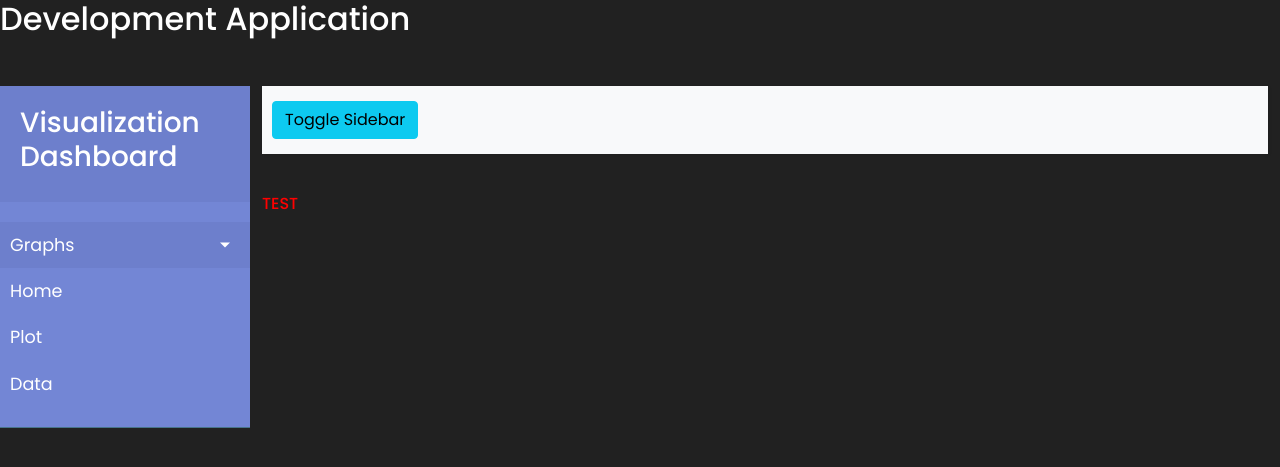
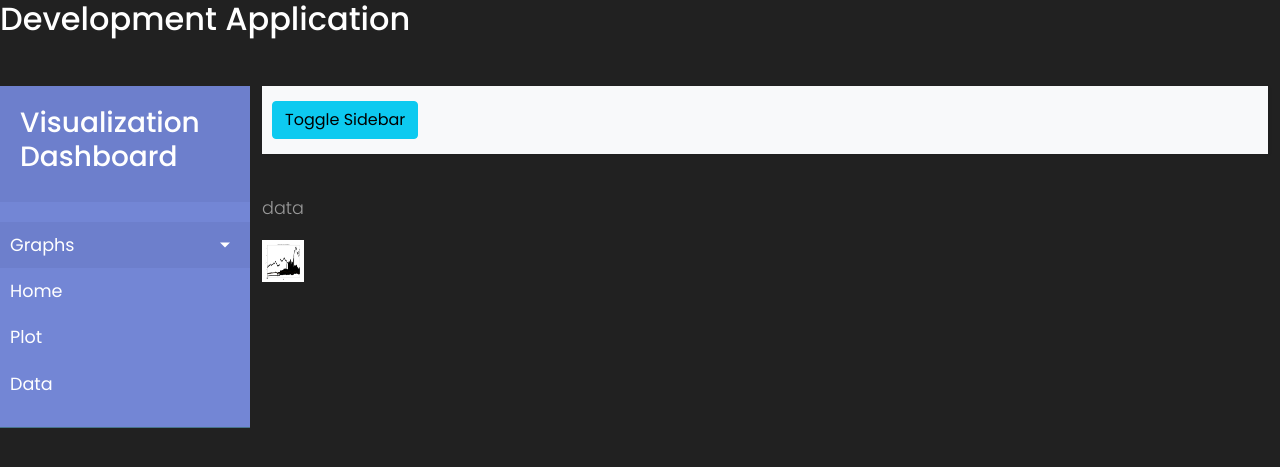
Before and after one commit to zalekco/Data-Visualizer, a Flask app: page /display in a window 1280 px wide. Shown: the top 467 px of the page. Run offline with Flask 2, Linux system fonts and the light colour scheme; parts of the project's set-up code (start-up, migrations or seed data) failed here and were passed over; some libraries are stand-ins or nearby versions.

Commit message:
Static File Manipulation and Pass-Through

```diff
--- a/main/__init__.py
+++ b/main/__init__.py
@@ -2,6 +2,7 @@ import sys
 from flask import Flask
 from flask_sqlalchemy import SQLAlchemy
 import pandas as pd
+import matplotlib as plt
 import os
 
 
--- a/main/routes.py
+++ b/main/routes.py
@@ -1,13 +1,12 @@
-import io
-import random
+# import io
+# import random
 from main import app
 from flask import render_template, url_for, request, Response
 import pandas as pd
-from pandas import Series, DataFrame
-import matplotlib.pyplot as py
-import matplotlib as plt
-from matplotlib.backends.backend_agg import FigureCanvasAgg as FigureCanvas
-from matplotlib.figure import Figure
+from pandas import Series
+import matplotlib.pyplot as plt
+# from matplotlib.backends.backend_agg import FigureCanvasAgg as FigureCanvas
+# from matplotlib.figure import Figure
 
 #### LOGIC FOR PLOTTING ####
 tickers = [
@@ -36,10 +35,10 @@ HTTP_request = f'https://cloud.iexapis.com/stable/stock/market/batch?symbols={ti
 
 data = pd.read_json(HTTP_request)
 
-print(data['JPM'] ['chart'])
+# print(data['JPM'] ['chart'])
 
 for ticker in tickers:
-    pd.series_dict.update({ticker : pd.DataFrame(data[ticker]['chart'])['close']})
+    Series.to_dict({ticker : pd.DataFrame(data[ticker]['chart'])['close']})
 
 series_list = []
 
@@ -74,7 +73,8 @@ ticks = range(1, len(data.columns)+1)
 labels = list(data.columns)
 plt.xticks(ticks, labels, fontsize=20)
 
-plt.savefig('static/images/data.png')
+ddata = plt.savefig('main/static/images/data.png')
+plt.close(ddata)
 
 
 ### END CHART ###
@@ -88,4 +88,8 @@ def main():
 
 @app.route("/display")
 def plot():
-    return render_template('display.html', name = 'data', url='/static/images/data.png')
+    return render_template('display.html', name = 'data', url='main/static/images/data.png')
+
+# def image(x):
+#     x = datad
+#     return (x)
--- a/main/templates/display.html
+++ b/main/templates/display.html
@@ -31,7 +31,9 @@
 
     <div class="page-header min-height-300 border-radius-xl mt-4">
         <div>
-            <h6 style="color:red">TEST</h6>
+            <p>{{ name }}</p>
+
+            <img src="{{url}}" alt="Chart" height="42" width="42">
         </div>
 
     </div>
```
Also changed, not shown: main/static/images/data.png.
